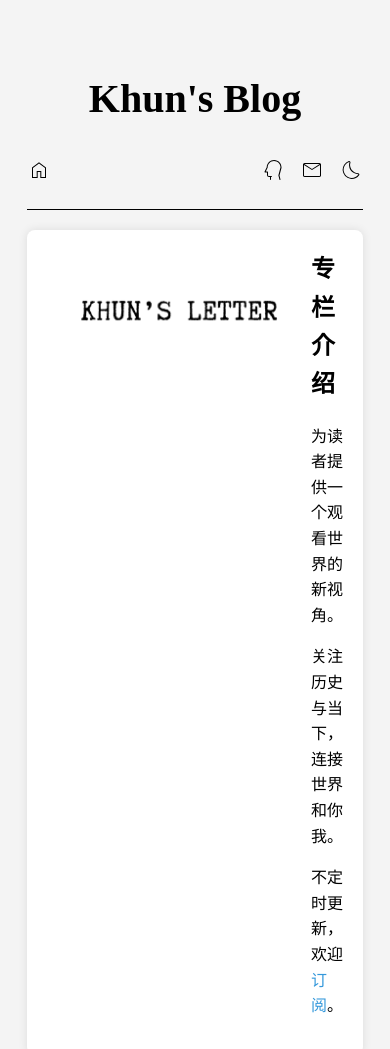
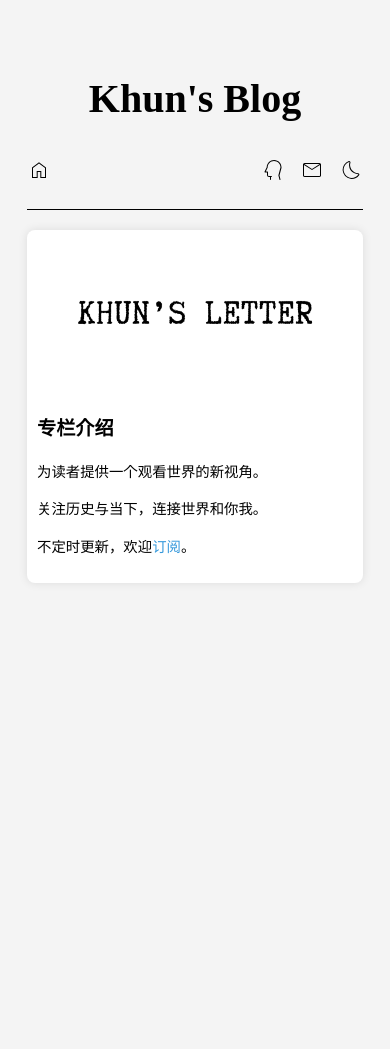
Before and after one commit to KhunWong/KhunWong.github.io, a plain HTML site: page index.html in a window 390 px wide. After the commit the page ends 844 px from the top, so only its background shows below. Drawn offline with Linux system fonts and the light colour scheme.

Commit message:
modify phone media

```diff
--- a/index.html
+++ b/index.html
@@ -8,7 +8,7 @@
     <script src="https://khunwong.github.io/script.js" defer></script>
     <link rel="apple-touch-icon" href="https://khunwong.github.io/images/MyIcon.ico">
 	<link rel="icon" href="https://khunwong.github.io/images/MyIcon.ico">
-	<link rel="shortcut icon" href="https://khunwong.github.io/images/MyIcon.ico">
+	<!-- <link rel="shortcut icon" href="https://khunwong.github.io/images/MyIcon.ico"> -->
 </head>
 <body>
     <header>
@@ -25,7 +25,6 @@
                     <img src="https://khunwong.github.io/images/email-icon.svg" alt="Email">
                 </a>
                 <a href="javascript:void(0);" class="theme-toggle" title="Toggle Dark Mode">
-                    <!-- <img src="images/dark-mode-icon.svg" alt="Toggle Dark Mode"> -->
                     <img src="https://khunwong.github.io/images/mode-icon-dark.svg" id="toggleButton" alt="Toggle Mode" onclick="toggleDarkMode()">
                 </a>
             </div>
--- a/styles.css
+++ b/styles.css
@@ -126,6 +126,14 @@ main {
     hr {
         margin: 20px 5%;
     }
+    .column {
+        flex-direction: column;
+    }
+    .column a img {
+        max-width: 100%;
+        margin-right: 0;
+        margin-bottom: 10px;
+    }
 }
 
 @media (max-width: 480px) {
@@ -139,4 +147,16 @@ main {
     hr {
         margin: 20px 2%;
     }
+    .column {
+        padding: 10px;
+    }
+    .column .description {
+        margin-top: 10px;
+    }
+    .column .description h2 {
+        font-size: 1.2em;
+    }
+    .column .description p {
+        font-size: 0.9em;
+    }
 }
```
